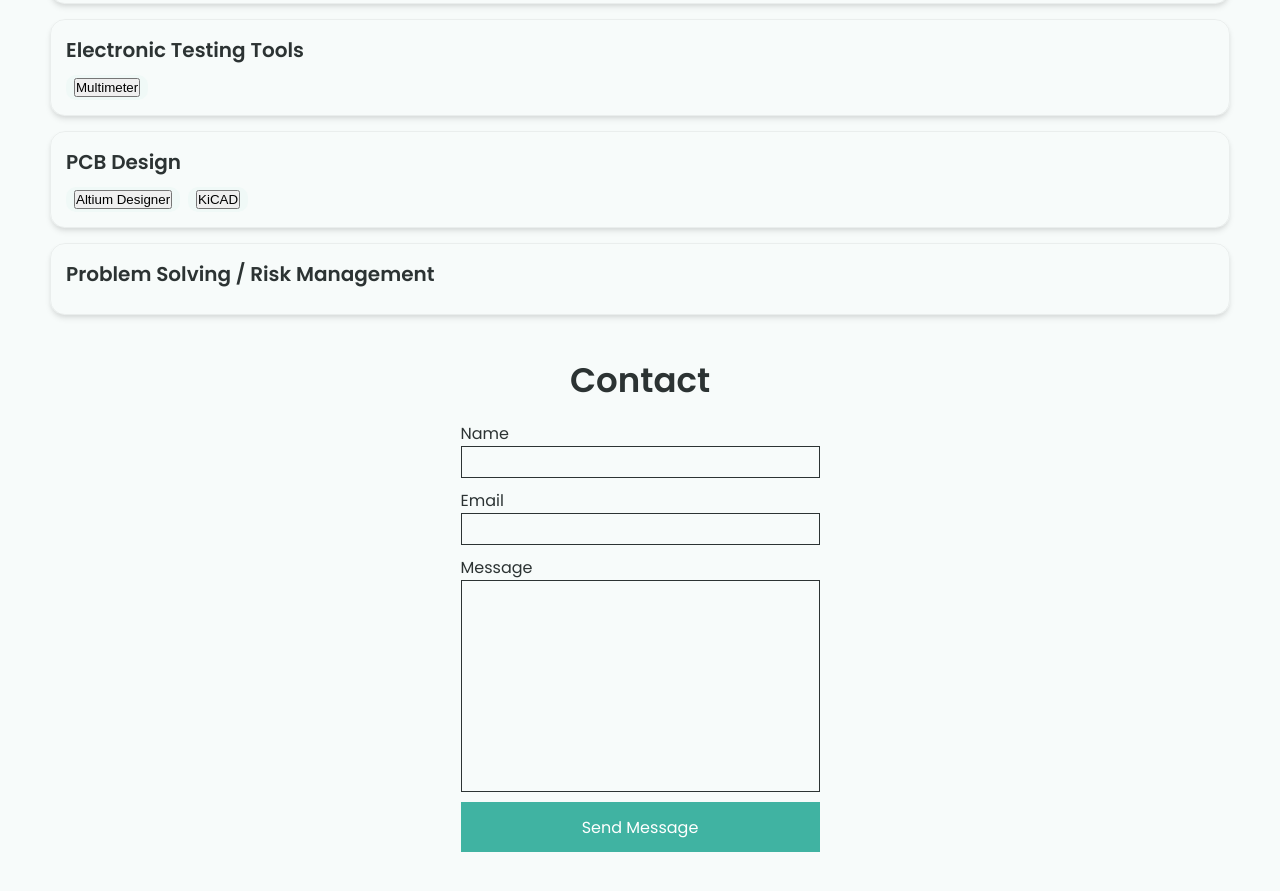
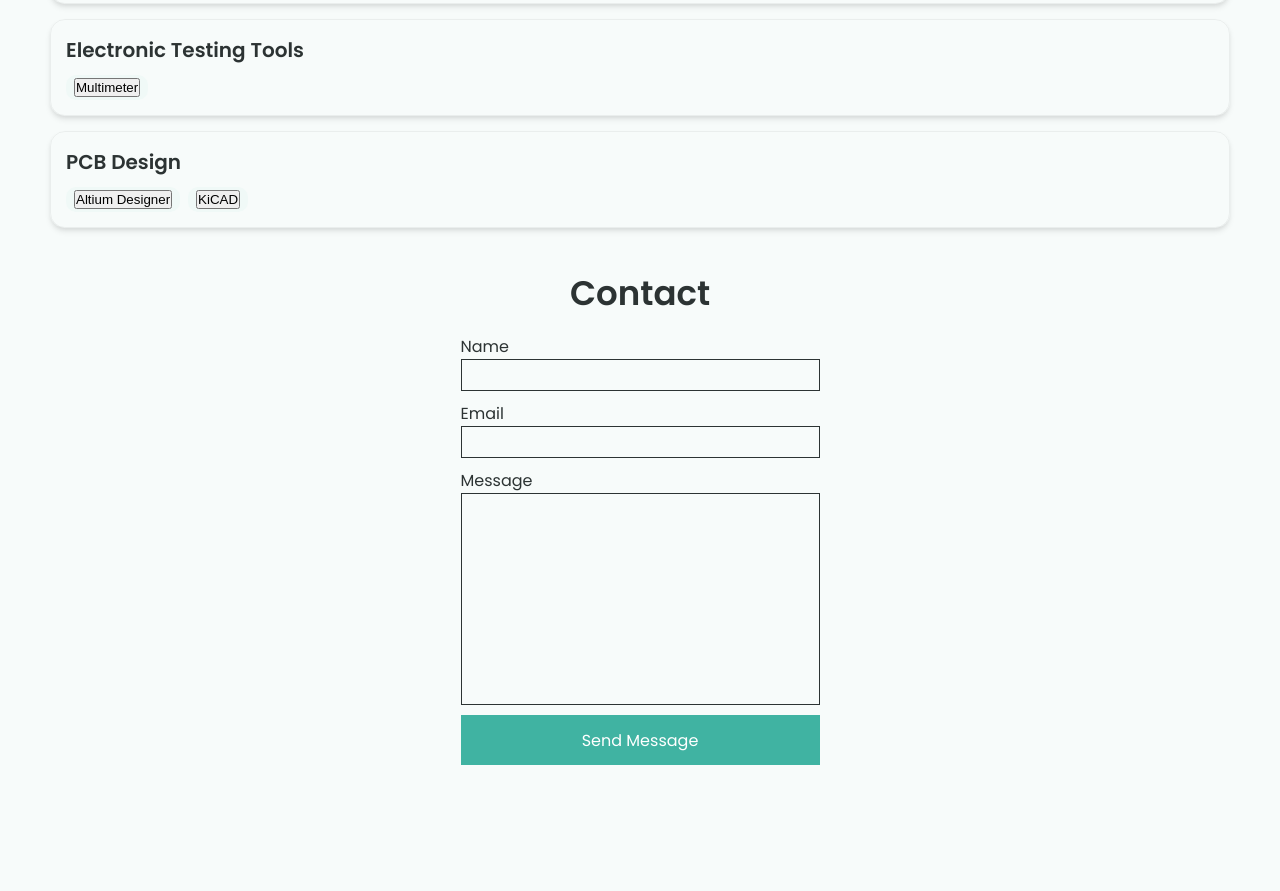
Before and after one commit to WillyWonky967/WillyWonky967.github.io, a Jekyll site: the page built from index.html, in a window 1280 px wide and 900 px high, scrolled down 2043 px. Shown: the top 891 px of the window. Built offline with Jekyll 4.4.1, drawn with Linux system fonts in a browser that asks for light colours.

Commit message:
added more yaml stuff

```diff
--- a/_config.yml
+++ b/_config.yml
@@ -81,9 +81,6 @@ skills:
       desc: "Created schematics and layouts for various PCBs using Altium, and used Gerber files from Altium to manufacture PCBs"
     - name: KiCAD
       desc: "Created PCBs using KiCAD as well, but mostly used Altium Designer"
-  - category: Problem Solving / Risk Management
-    tools:
-
 
 # Contact Form Setup. Setup an account and copy over the key. When someone fills out the form, it will be received in your email.
 formspree-key:   https://formspree.io/f/{8-digit key}
```
